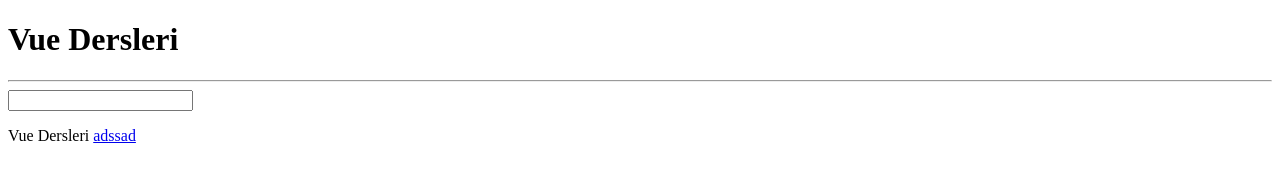
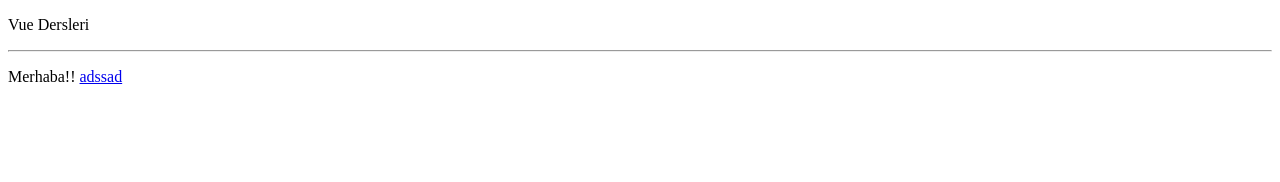
Before and after one commit to yvzkr/vue-js, a plain HTML site: page index.html in a window 1280 px wide. Drawn offline with nearby package versions, Linux system fonts and the light colour scheme.

Commit message:
v-once kullanımı

```diff
--- a/index.html
+++ b/index.html
@@ -8,9 +8,8 @@
 <body>
 
      <div id="app">
-         <h1>{{title}}</h1>
+         <p v-once>{{title}}</p>
          <hr>
-         <input type="text" v-on:input="changeTitle">
          <p>{{ hello() }} <a v-bind:href="link">adssad</a></p>
 
     </div>
@@ -24,6 +23,7 @@
             },
             methods: {
                 hello: function (){
+                    this.title ="Merhaba!!";
                     return this.title;
                 }
             }
```
